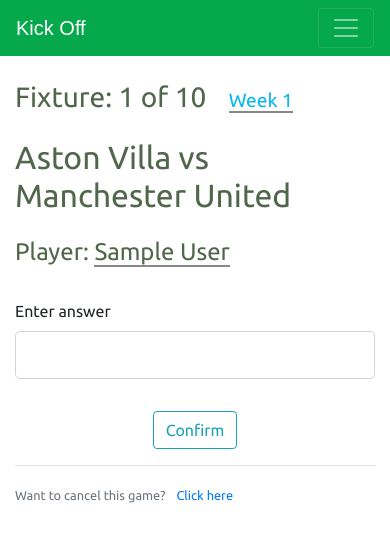
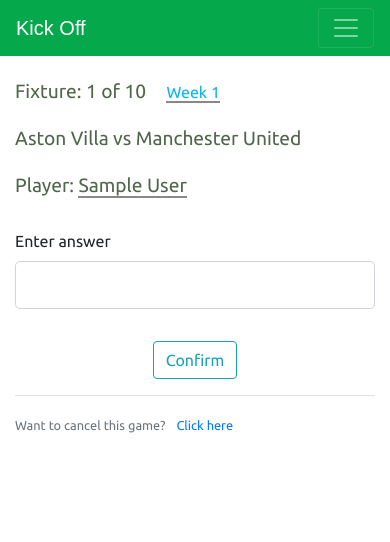
Before and after one commit to Code-Institute-Submissions/pools, a Flask app: page /game/1/1 in a window 390 px wide. Shown: the top 542 px of the page. Run offline with Flask 2, Linux system fonts and the light colour scheme; the visitor is signed in with stand-in values (Sample User, id 1); some libraries are stand-ins or nearby versions; some web fonts are replaced.

Commit message:
reduced font sizes for mobile view

```diff
--- a/static/main.css
+++ b/static/main.css
@@ -1,15 +1,10 @@
 :root {
   --kick-off-green: #06a84c;
   --text-green: #51674b;
-  --prem-purple: #2f1167;
 }
 
-.purp {
-  color: var(--prem-purple);
-}
 
 body {
-  /* background: #fafafa; */
   margin-top: 5rem;
   font-family: 'Ubuntu', sans-serif;
 }
@@ -123,8 +118,6 @@
 
 
 
-
-
 .backgroundd {
     /* The image used */
     background: url('../static/img/sunset.jpeg');
@@ -137,3 +130,16 @@
     background-repeat: no-repeat;
     background-size: cover;
 }
+
+
+/* Small screens */
+
+@media screen and (max-width: 500px) {
+  .fixture, .player, .game {
+    font-size: 1.2rem;
+  }
+
+  .week {
+    font-size: 1rem;
+  }
+}
--- a/templates/game.html
+++ b/templates/game.html
@@ -5,9 +5,9 @@
           {{ form.hidden_tag() }}
           <fieldset class="form-group">
             <!-- <legend class="margin-bottom mb-4">Enter your prediction below.</legend> -->
-                <h3>Fixture: {{ id }} of 10 <span class="punderline week">Week {{ week }}</span></h3>
-                <h2 class="fixture">{{ fix_list[id-1]['fixture'] }}</h2>
-                <h4 class="player">Player: <span class="punderline">{{ name }}</span></h4>
+              <h4 class="game">Fixture: {{ id }} of 10 <span class="punderline week">Week {{ week }}</span></h4>
+              <h3 class="fixture">{{ fix_list[id-1]['fixture'] }}</h3>
+              <h4 class="player">Player: <span class="punderline">{{ name }}</span></h4>
             <div class="form-group">
               {{ form.answer.label(class="form-control-label") }}
               {% if form.answer.errors %}
--- a/templates/multiplayer.html
+++ b/templates/multiplayer.html
@@ -5,8 +5,8 @@
           {{ form.hidden_tag() }}
           <fieldset class="form-group">
             <!-- <legend class="margin-bottom mb-4">Enter your prediction below.</legend> -->
-                <h3>Fixture: {{ id }} of 10 <span class="punderline week">Week {{ week }}</span></h3>
-                <h2 class="fixture">{{ fix_list[id-1]['fixture'] }}</h2>
+                <h4 class="game">Fixture: {{ id }} of 10 <span class="punderline week">Week {{ week }}</span></h4>
+                <h3 class="fixture">{{ fix_list[id-1]['fixture'] }}</h3>
                 <h4 class="player">Player: <span class="punderline">{{ names[p_num-1] }}</span></h4>
             <div class="form-group">
               {{ form.answer.label(class="form-control-label") }}
```
